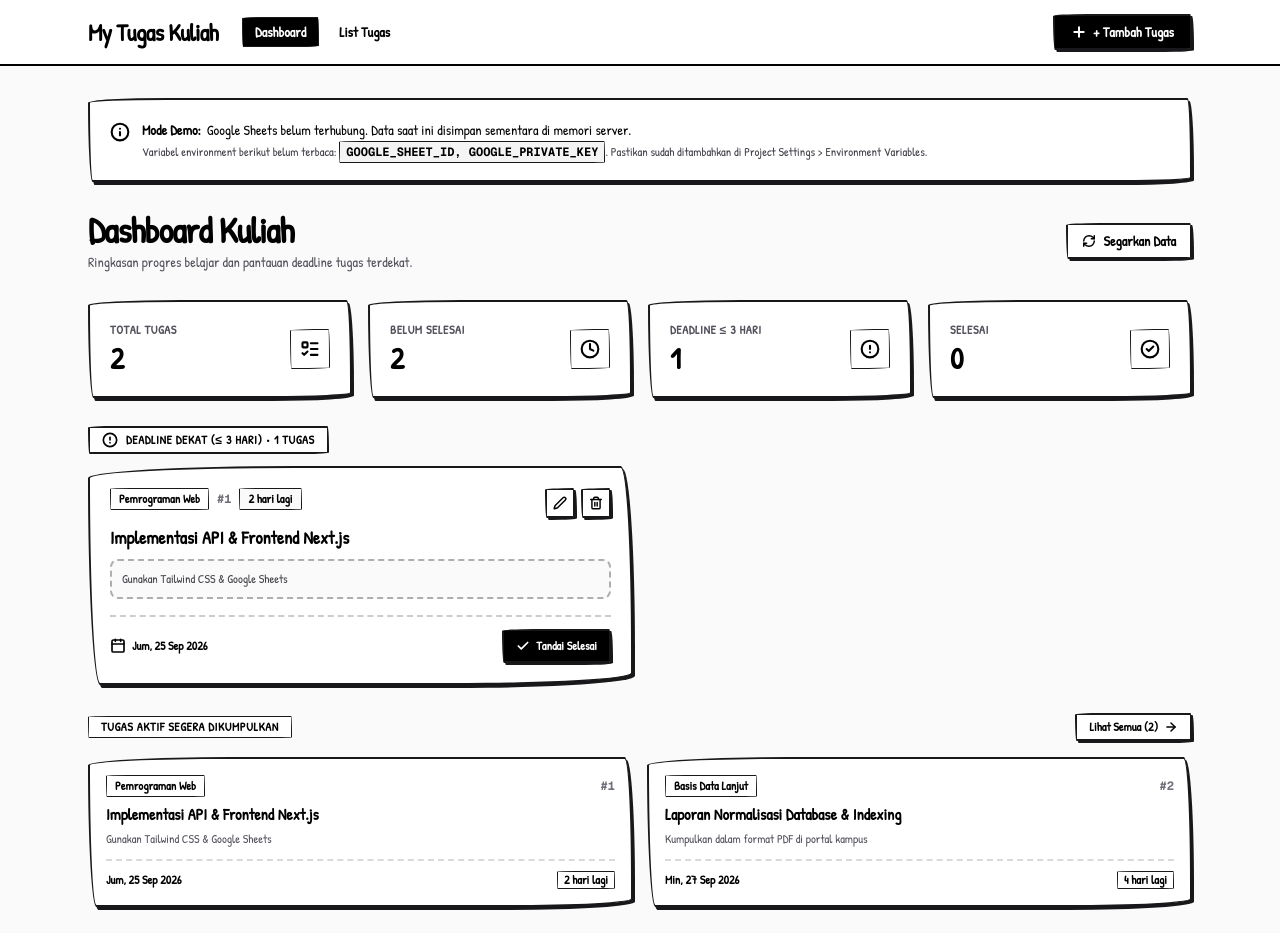
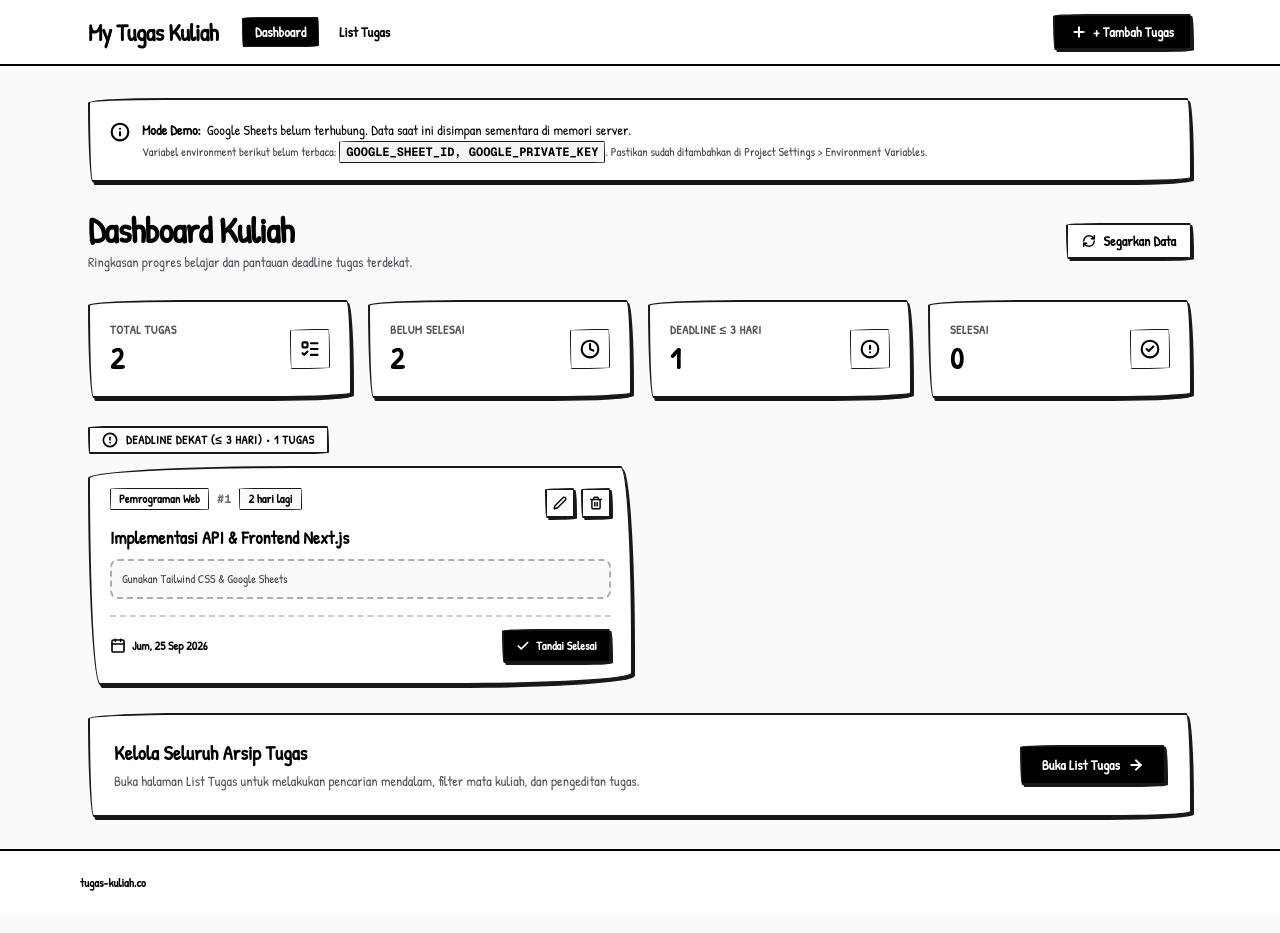
Before and after one commit to ryaleason/tugas-kuliah, a Next.js app: page / in a window 1280 px wide. Shown: the top 933 px of the page. Built offline with nearby package versions, Linux system fonts and the light colour scheme.

Commit message:
feat: remove upcoming tasks section from DashboardPage

```diff
--- a/src/app/page.tsx
+++ b/src/app/page.tsx
@@ -180,77 +180,6 @@ export default function DashboardPage() {
           />
         )}
 
-        {/* Section: Upcoming Tasks Preview & Quick Links */}
-        <section aria-labelledby="upcoming-heading" className="space-y-4">
-          <div className="flex items-center justify-between">
-            <span className="sketch-border-sm px-3 py-0.5 text-xs font-bold uppercase tracking-wider text-black bg-white">
-              Tugas Aktif Segera Dikumpulkan
-            </span>
-
-            <Link
-              href="/tugas"
-              className="sketch-btn inline-flex items-center gap-1.5 px-3 py-1 text-xs font-bold bg-white text-black hover:bg-zinc-100 cursor-pointer"
-            >
-              <span>Lihat Semua ({totalCount})</span>
-              <ArrowRight className="w-3.5 h-3.5 stroke-[2.5]" />
-            </Link>
-          </div>
-
-          {upcomingTasks.length === 0 ? (
-            <div className="sketch-border bg-white border-dashed p-8 text-center space-y-3">
-              <div className="text-lg font-bold text-black">
-                🎉 Hore! Tidak ada tugas yang tertunda.
-              </div>
-              <p className="text-xs sm:text-sm text-zinc-600 max-w-sm mx-auto">
-                Semua tugas kuliah Anda sudah selesai atau belum ada tugas yang ditambahkan.
-              </p>
-              <div>
-                <button
-                  type="button"
-                  onClick={() => {
-                    setEditingTask(null);
-                    setIsModalOpen(true);
-                  }}
-                  className="sketch-btn inline-flex items-center gap-2 px-4 py-2 text-sm font-bold text-white bg-black hover:bg-zinc-800 cursor-pointer"
-                >
-                  <PlusCircle className="w-4 h-4 stroke-[2.5]" />
-                  <span>Tambah Tugas Baru</span>
-                </button>
-              </div>
-            </div>
-          ) : (
-            <div className="grid grid-cols-1 md:grid-cols-2 gap-3.5">
-              {upcomingTasks.map((t) => (
-                <div
-                  key={t.no}
-                  className="sketch-card p-4 flex flex-col justify-between"
-                >
-                  <div className="space-y-1.5">
-                    <div className="flex items-center justify-between gap-2">
-                      <span className="sketch-border-sm px-2 py-0.5 text-xs font-bold bg-white text-black">
-                        {t.matkul}
-                      </span>
-                      <span className="text-xs font-mono font-bold text-zinc-500">#{t.no}</span>
-                    </div>
-                    <h4 className="text-base font-bold text-black leading-snug">
-                      {t.tugas}
-                    </h4>
-                    {t.keterangan && (
-                      <p className="text-xs text-zinc-600 line-clamp-1">{t.keterangan}</p>
-                    )}
-                  </div>
-
-                  <div className="mt-3 pt-2.5 border-t-2 border-dashed border-black/15 flex items-center justify-between text-xs font-bold text-black">
-                    <span>{formatDeadlineDisplay(t.deadline)}</span>
-                    <span className="sketch-border-sm px-1.5 py-0.2 bg-white">
-                      {formatDeadlineRelative(t.deadline)}
-                    </span>
-                  </div>
-                </div>
-              ))}
-            </div>
-          )}
-        </section>
 
         {/* Quick Action Banner */}
         <section className="sketch-card p-5 sm:p-6 bg-zinc-50 flex flex-col sm:flex-row items-center justify-between gap-4">
```
